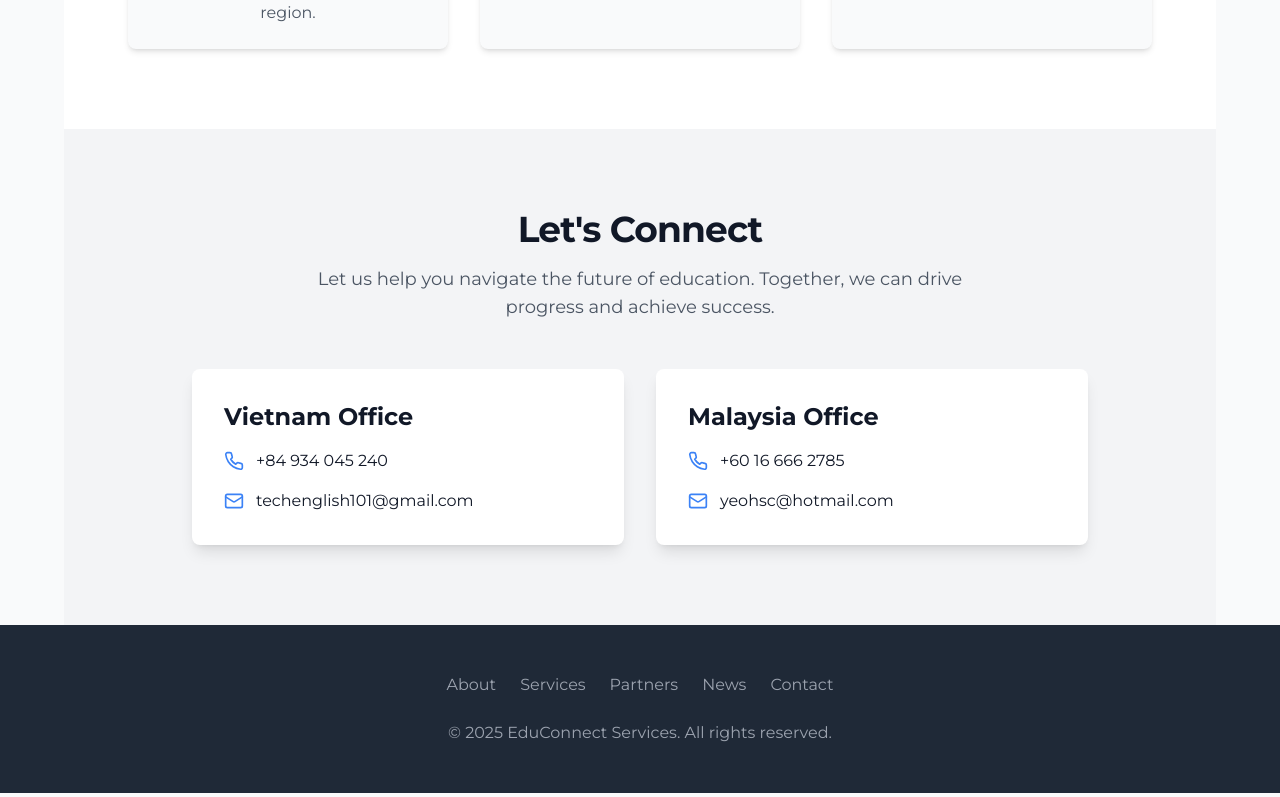
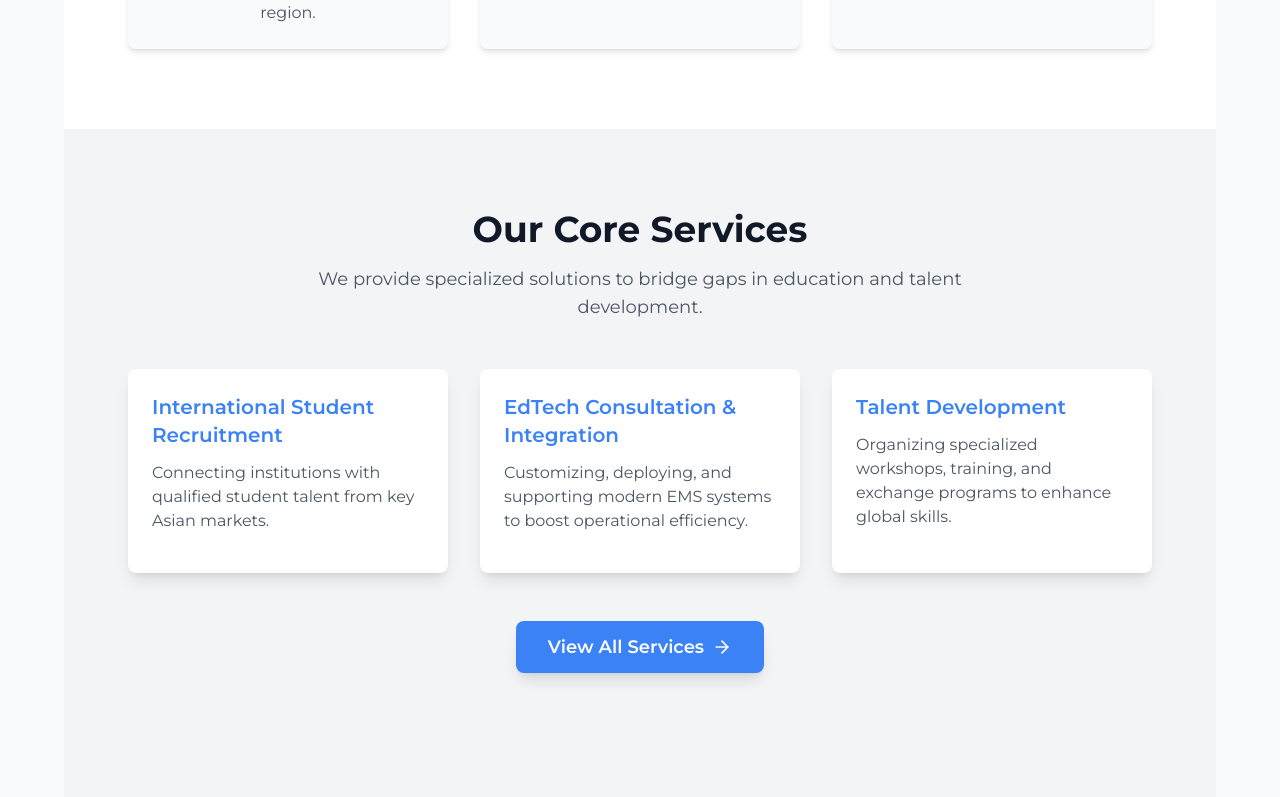
Before and after one commit to QuachNhutBao/educonnect-website, a Next.js app: page / in a window 1280 px wide. Shown: the part 1483-2280 px from the top of the page. Built offline with nearby package versions, Linux system fonts and the light colour scheme.

Commit message:
Feat: Add FeaturedServices section to homepage

```diff
--- /dev/null
+++ b/app/components/FeaturedServices.js
@@ -0,0 +1,63 @@
+import Link from 'next/link'
+import { ArrowRight } from 'lucide-react'
+
+export default function FeaturedServices({ content }) {
+  // Chúng ta sẽ lấy 3 dịch vụ cốt lõi từ i18n
+  const services = [
+    {
+      title: content.service1_title,
+      description: content.service1_desc_short, // Cần key mới (short desc)
+    },
+    {
+      title: content.service2_title,
+      description: content.service2_desc_short, // Cần key mới (short desc)
+    },
+    {
+      title: content.service3_title,
+      description: content.service3_desc_short, // Cần key mới (short desc)
+    },
+  ]
+
+  return (
+    <section className="w-full bg-gray-100 dark:bg-gray-800 py-20">
+      <div className="max-w-6xl mx-auto px-4 sm:px-6 lg:px-8">
+        <div className="text-center mb-12">
+          <h2 className="text-3xl sm:text-4xl font-bold mb-4">
+            {content.title}
+          </h2>
+          <p className="text-lg text-gray-600 dark:text-gray-300 max-w-2xl mx-auto">
+            {content.subtitle}
+          </p>
+        </div>
+
+        {/* Lưới các dịch vụ */}
+        <div className="grid md:grid-cols-3 gap-8 mb-12">
+          {services.map((service, index) => (
+            <div
+              key={index}
+              className="p-6 bg-white dark:bg-gray-900 rounded-lg shadow-lg"
+            >
+              <h3 className="text-xl font-semibold mb-3 text-brand-blue">
+                {service.title}
+              </h3>
+              <p className="text-gray-600 dark:text-gray-300 mb-4">
+                {service.description}
+              </p>
+            </div>
+          ))}
+        </div>
+
+        {/* Nút CTA xem tất cả dịch vụ */}
+        <div className="text-center">
+          <Link
+            href="/services"
+            className="inline-flex items-center py-3 px-8 bg-brand-blue text-white text-lg font-semibold rounded-lg shadow-lg hover:bg-blue-700 transition-colors duration-300"
+          >
+            {content.cta}
+            <ArrowRight className="ml-2 h-5 w-5" />
+          </Link>
+        </div>
+      </div>
+    </section>
+  )
+}
--- a/app/page.js
+++ b/app/page.js
@@ -3,7 +3,8 @@
 import { useState, useEffect } from 'react'
 import Header from './components/Header'
 import Hero from './components/Hero'
-import WhyChooseUs from './components/WhyChooseUs' // 1. IMPORT COMPONENT MỚI
+import WhyChooseUs from './components/WhyChooseUs'
+import FeaturedServices from './components/FeaturedServices' // 1. IMPORT
 import Contact from './components/Contact'
 import Footer from './components/Footer'
 
@@ -26,9 +27,10 @@ export default function Home() {
     <main className="flex min-h-screen flex-col items-center">
       <Header content={content.header} lang={lang} toggleLang={toggleLang} />
       <Hero content={content.hero} />
+      <WhyChooseUs content={content.whyChooseUs} />
 
-      {/* 2. THÊM COMPONENT VÀO ĐÂY */}
-      <WhyChooseUs content={content.whyChooseUs} />
+      {/* 2. THÊM VÀO ĐÂY (truyền content.services và content.featuredServices) */}
+      <FeaturedServices content={{...content.services, ...content.featuredServices}} />
 
       <Contact content={content.contact} />
       <Footer content={content.footer} />
--- a/i18n/en.json
+++ b/i18n/en.json
@@ -21,6 +21,11 @@
     "feature3_title": "Talent Development",
     "feature3_desc": "Specialized internship and exchange programs focused on practical, in-demand skills."
   },
+  "featuredServices": {
+    "title": "Our Core Services",
+    "subtitle": "We provide specialized solutions to bridge gaps in education and talent development.",
+    "cta": "View All Services"
+  },
   "mission": {
     "title": "Our Mission & Vision",
     "description": "We partner with educational institutions to enhance their global competitiveness. By integrating advanced EdTech solutions and fostering international alliances, we help partners attract top talent and achieve world-class standards.",
@@ -34,10 +39,13 @@
     "title": "Our Core Services",
     "service1_title": "International Student Recruitment",
     "service1_desc": "Connecting institutions with qualified global student talent from key Asian markets.",
+    "service1_desc_short": "Connecting institutions with qualified student talent from key Asian markets.",
     "service2_title": "EdTech Consultation & Integration",
     "service2_desc": "Customizing, deploying, and supporting modern education management systems to boost efficiency.",
+    "service2_desc_short": "Customizing, deploying, and supporting modern EMS systems to boost operational efficiency.",
     "service3_title": "Talent Development",
-    "service3_desc": "Organizing specialized workshops, training, and exchange programs to enhance skills and global readiness."
+    "service3_desc": "Organizing specialized workshops, training, and exchange programs to enhance skills and global readiness.",
+    "service3_desc_short": "Organizing specialized workshops, training, and exchange programs to enhance global skills."
   },
   "value": {
     "title": "Our Value",
--- a/i18n/vi.json
+++ b/i18n/vi.json
@@ -21,6 +21,11 @@
     "feature3_title": "Phát triển tài năng",
     "feature3_desc": "Các chương trình thực tập và trao đổi chuyên biệt, tập trung vào kỹ năng thực tiễn."
   },
+  "featuredServices": {
+    "title": "Dịch vụ cốt lõi của chúng tôi",
+    "subtitle": "Chúng tôi cung cấp các giải pháp chuyên biệt để kết nối giáo dục và phát triển tài năng.",
+    "cta": "Xem tất cả dịch vụ"
+  },
   "mission": {
     "title": "Sứ mệnh & tầm nhìn",
     "description": "Chúng tôi hợp tác với các tổ chức giáo dục để nâng cao năng lực cạnh tranh toàn cầu. Bằng cách tích hợp các giải pháp EdTech tiên tiến và thúc đẩy các liên minh quốc tế, chúng tôi giúp các đối tác thu hút nhân tài hàng đầu và đạt được các tiêu chuẩn đẳng cấp thế giới.",
@@ -34,10 +39,13 @@
     "title": "Dịch vụ cốt lõi",
     "service1_title": "Tuyển sinh quốc tế",
     "service1_desc": "Kết nối các tổ chức giáo dục với sinh viên tài năng toàn cầu đủ điều kiện từ các thị trường trọng điểm ở châu Á.",
+    "service1_desc_short": "Kết nối các tổ chức giáo dục với sinh viên tài năng toàn cầu từ các thị trường trọng điểm châu Á.",
     "service2_title": "Tư vấn & tích hợp EdTech",
     "service2_desc": "Tùy chỉnh, triển khai và hỗ trợ các hệ thống quản lý giáo dục hiện đại để tăng hiệu quả.",
+    "service2_desc_short": "Tùy chỉnh, triển khai và hỗ trợ các hệ thống quản lý giáo dục hiện đại để tăng hiệu quả vận hành.",
     "service3_title": "Phát triển tài năng",
-    "service3_desc": "Tổ chức các buổi hội thảo, đào tạo và chương trình trao đổi chuyên biệt để nâng cao kỹ năng và sự sẵn sàng hội nhập toàn cầu."
+    "service3_desc": "Tổ chức các buổi hội thảo, đào tạo và chương trình trao đổi chuyên biệt để nâng cao kỹ năng và sự sẵn sàng hội nhập toàn cầu.",
+    "service3_desc_short": "Tổ chức hội thảo, đào tạo và chương trình trao đổi chuyên biệt để nâng cao kỹ năng hội nhập."
   },
   "value": {
     "title": "Giá trị của chúng tôi",
```
